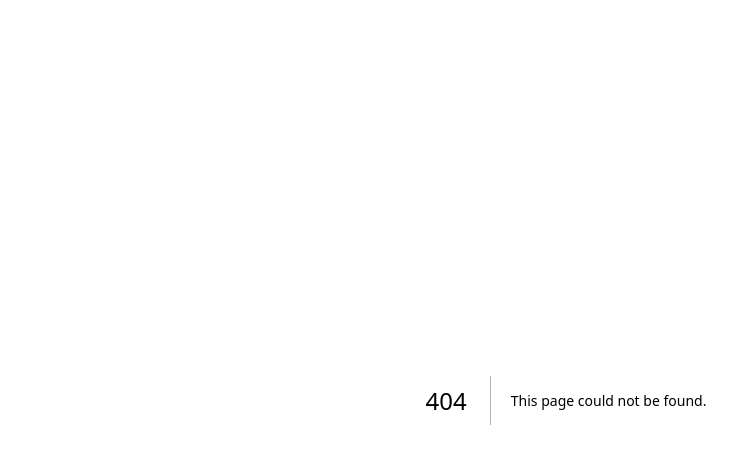
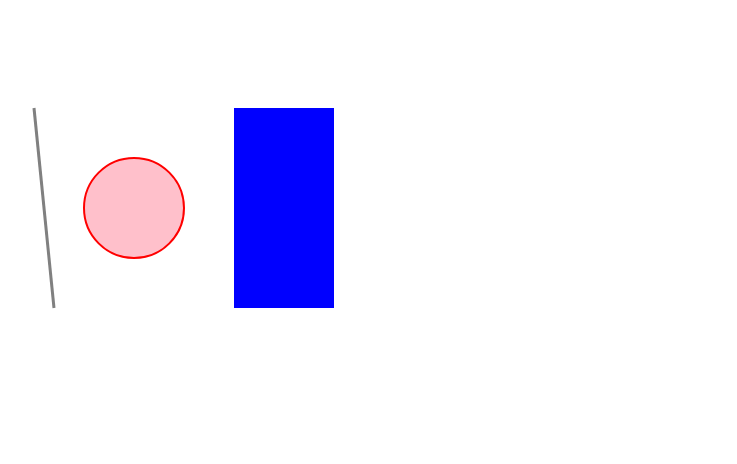
Before and after one commit to betterplaywon/d3-practice, a Next.js app: page /components/Lesson01 in a window 1280 px wide. Before the commit this address had no page. Shown: the top 464 px of the page, without its empty margins (74-811 px from the left). Built offline with nearby package versions, Linux system fonts and the light colour scheme.

Commit message:
[Add] svg 태그 내 도형 그리기

```diff
--- a/pages/_app.tsx
+++ b/pages/_app.tsx
@@ -1,6 +1,5 @@
-import '../styles/globals.css'
-import type { AppProps } from 'next/app'
+import type { AppProps } from "next/app";
 
 export default function App({ Component, pageProps }: AppProps) {
-  return <Component {...pageProps} />
+  return <Component {...pageProps} />;
 }
--- /dev/null
+++ b/pages/components/Lesson01.tsx
@@ -0,0 +1,29 @@
+import React from "react";
+
+const Lesson01 = () => {
+  return (
+    <div>
+      <svg width="600" height="600">
+        <rect x="300" y="100" fill="blue" width="100" height="200"></rect>
+        <circle
+          cx="200"
+          cy="200"
+          r="50"
+          fill="pink"
+          stroke="red"
+          strokeWidth="2"
+        ></circle>
+        <line
+          x1="100"
+          y1="100"
+          x2="120"
+          y2="300"
+          stroke="grey"
+          strokeWidth="3"
+        ></line>
+      </svg>
+    </div>
+  );
+};
+
+export default Lesson01;
```
Also changed, not shown: pages/index.tsx (+6 -66 lines).
